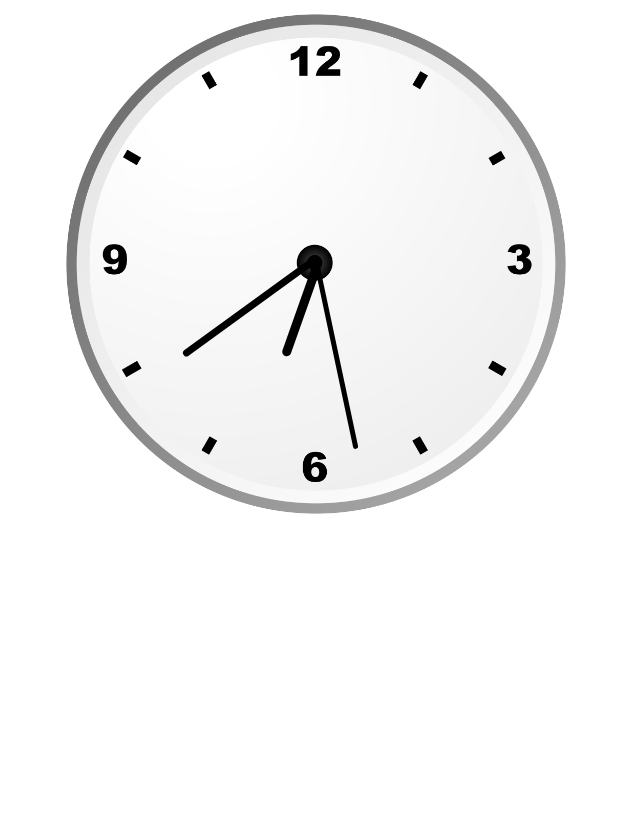
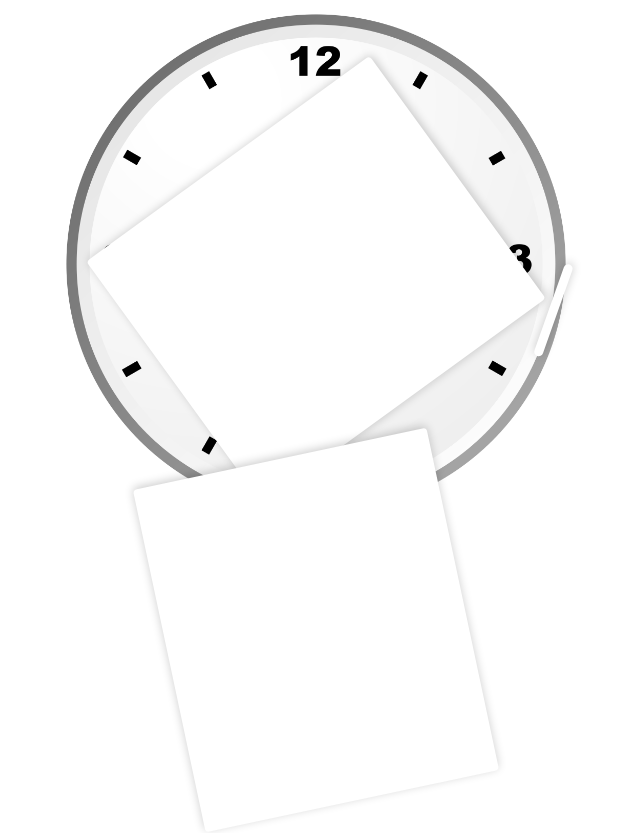
Before and after one commit to susverma/AnalogClock, a plain HTML site: page index.html in a window 1280 px wide. Shown: the whole page, without its empty margins (324-964 px from the left). Before the commit the page ends 800 px from the top, so only its background shows below. Drawn offline with Linux system fonts and the light colour scheme.

Commit message:
code change

```diff
--- a/index.css
+++ b/index.css
@@ -9,8 +9,13 @@
 }
 
 #hour, #minute, #second{
-    position: absolute;
-    background: black;
+    position: relative;
+    width: 300px;
+    height: 350px;
+    background: #fff;
+    margin: 0 auto;
+    border-radius: 4px;
+    box-shadow:0 2px 10px rgba(0,0,0,.2);
     border-radius: 10px;
 }
 
@@ -26,18 +31,21 @@
 
 
 #minute{
-    width: 1.3%;
-    height: 32%;
-    top: 17%;
-    left: 49.5%;
-    transform-origin: bottom;
-
+position: relative;
+    width: 300px;
+    height: 350px;
+    background: #fff;
+    margin: 0 auto;
+    border-radius: 4px;
+    box-shadow:0 2px 10px rgba(0,0,0,.2);
 }
 
 #second{
-    width: 1%;
-    height: 38%;
-    top: 11%;
-    left: 49.5%;
-    transform-origin: bottom;
+  position: relative;
+    width: 300px;
+    height: 350px;
+    background: #fff;
+    margin: 0 auto;
+    border-radius: 4px;
+    box-shadow:0 2px 10px rgba(0,0,0,.2);
 }
```
